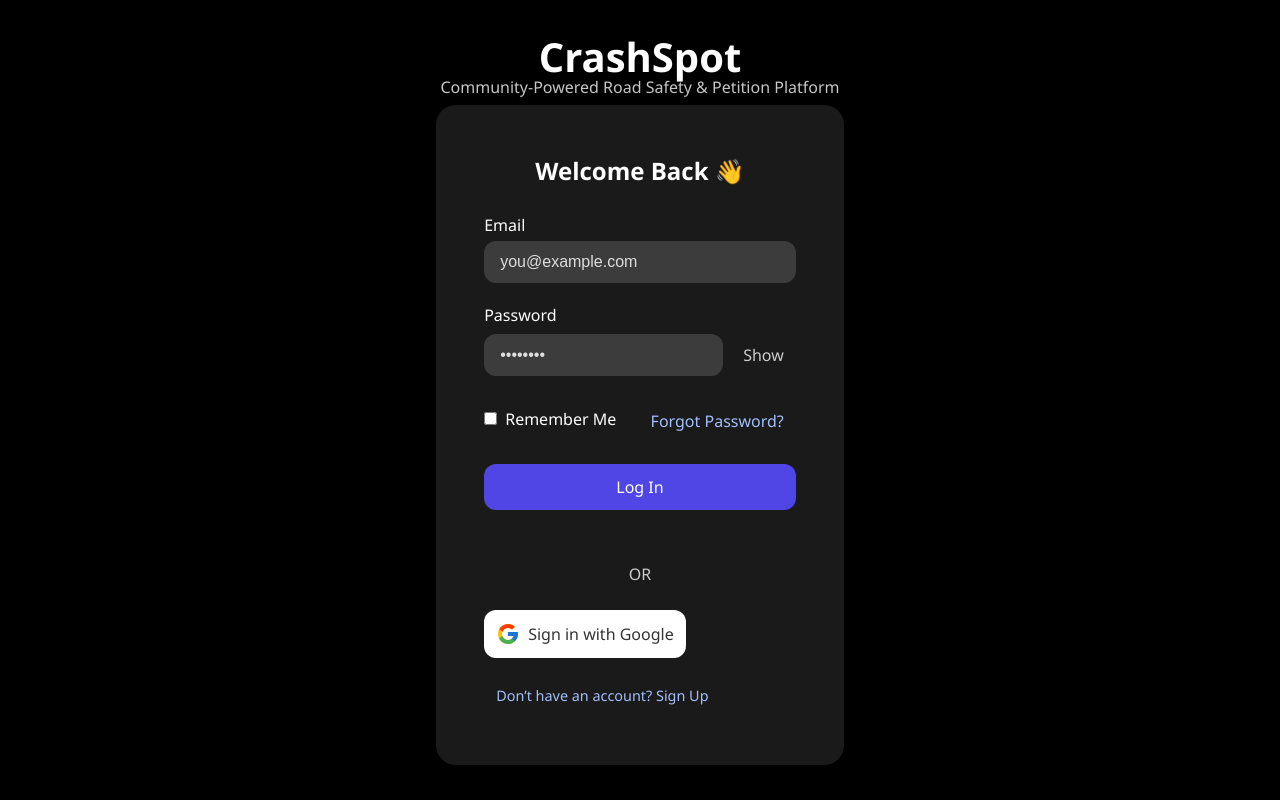
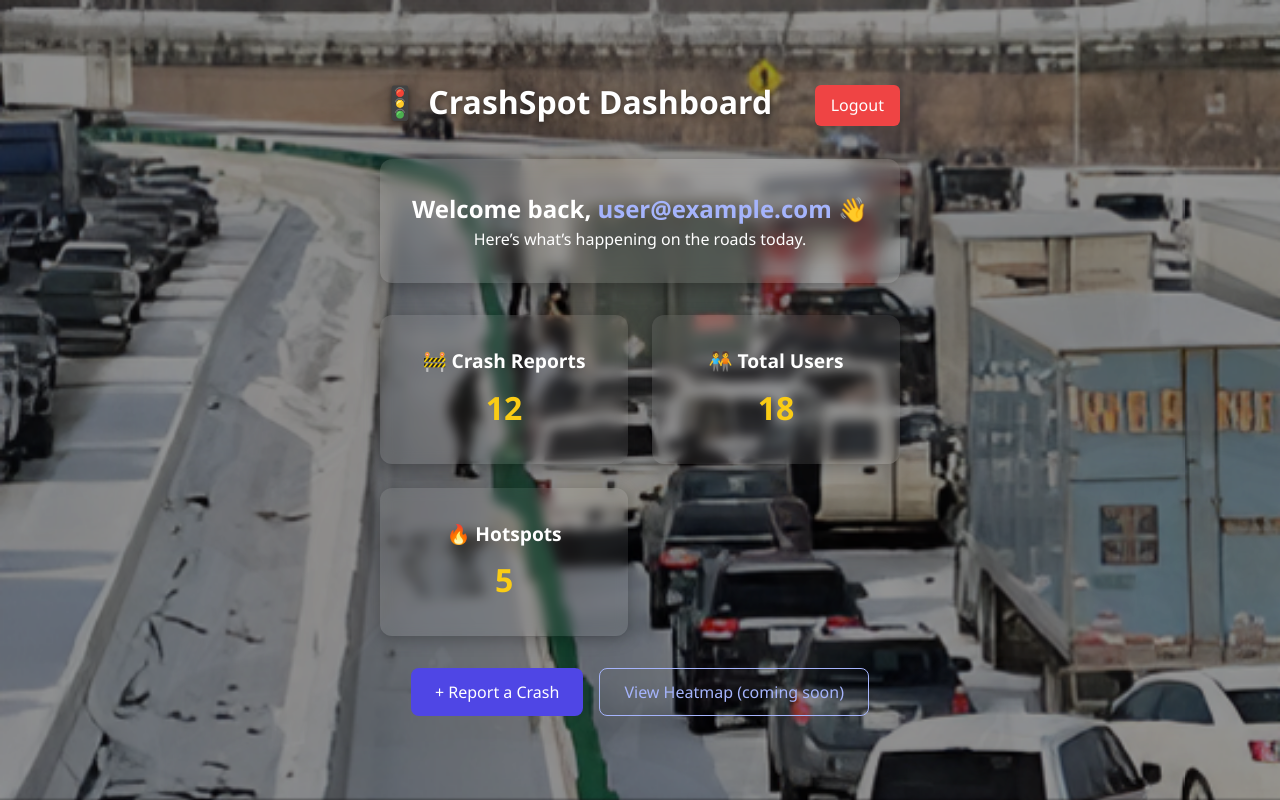
Before and after one commit to MistaZero07/Crashspot, a React (Vite) app: page /dashboard in a window 1280 px wide. Built offline with nearby package versions, Linux system fonts and the light colour scheme; no server answers; sample sign-in values are in the browser's storage; the HTML template or start-up script is replaced by a standard one.

Commit message:
Login to dashboard (successful)

```diff
--- a/src/App.jsx
+++ b/src/App.jsx
@@ -1,28 +1,68 @@
 // src/App.jsx
 import React, { useState } from "react";
+import { Routes, Route, Navigate } from "react-router-dom";
 import Login from "./pages/Login";
-import "./App.css"; // ✅ Import the global CSS file
+import Signup from "./pages/Signup";
+import Dashboard from "./pages/dashboard";
+import ProtectedRoute from "./components/ProtectedRoute";
+import "./App.css";
 
 function App() {
-  const [showLogin, setShowLogin] = useState(true);
   const [loading, setLoading] = useState(false);
   const [message, setMessage] = useState('');
   const [rememberMe, setRememberMe] = useState(false);
+  const [showLogin, setShowLogin] = useState(true);
 
   return (
     <>
-      {showLogin ? (
+      <div className="background-slider">
+        <img src="/images/crash1.jpg" alt="Crash 1" />
+        <img src="/images/crash2.jpg" alt="Crash 2" />
+        <img src="/images/crash3.jpg" alt="Crash 3" />
+      </div>
+
+      <Routes>
+        {/* Support for both "/" and "/login" routes */}
+        <Route
+          path="/"
+          element={
             <Login
-          setShowLogin={setShowLogin}
               setLoading={setLoading}
+              loading={loading}
               message={message}
               setMessage={setMessage}
               rememberMe={rememberMe}
               setRememberMe={setRememberMe}
+              setShowLogin={setShowLogin}
             />
-      ) : (
-        <p style={{ color: '#fff', textAlign: 'center', marginTop: '20vh' }}>Signup component goes here...</p>
-      )}
+          }
+        />
+        <Route
+          path="/login"
+          element={
+            <Login
+              setLoading={setLoading}
+              loading={loading}
+              message={message}
+              setMessage={setMessage}
+              rememberMe={rememberMe}
+              setRememberMe={setRememberMe}
+              setShowLogin={setShowLogin}
+            />
+          }
+        />
+        <Route path="/signup" element={<Signup setShowLogin={setShowLogin} />} />
+        <Route
+          path="/dashboard"
+          element={
+            <ProtectedRoute>
+              <Dashboard />
+            </ProtectedRoute>
+          }
+        />
+        {/* Redirect unknown paths to login */}
+        <Route path="*" element={<Navigate to="/" replace />} />
+      </Routes>
     </>
   );
 }
--- a/src/components/ProtectedRoute.jsx
+++ b/src/components/ProtectedRoute.jsx
@@ -1,3 +1,4 @@
+// src/components/ProtectedRoute.jsx
 import { Navigate } from 'react-router-dom';
 import { useAuthState } from 'react-firebase-hooks/auth';
 import { auth } from '../firebase';
--- a/src/pages/Login.jsx
+++ b/src/pages/Login.jsx
@@ -41,6 +41,7 @@ function Login({ setShowLogin, loading, setLoading, message, setMessage, remembe
       rememberMe
         ? (localStorage.setItem('rememberMe', 'true'), localStorage.setItem('email', email))
         : (localStorage.removeItem('rememberMe'), localStorage.removeItem('email'));
+
       navigate('/dashboard');
     } catch (error) {
       setMessage(`❌ ${error.message}`);
@@ -62,6 +63,12 @@ function Login({ setShowLogin, loading, setLoading, message, setMessage, remembe
 
   return (
     <>
+      <div className="background-slider">
+        <img src="/images/crash1.jpg" alt="Crash 1" />
+        <img src="/images/crash2.jpg" alt="Crash 2" />
+        <img src="/images/crash3.jpg" alt="Crash 3" />
+      </div>
+
       <h1>
         CrashSpot
         <div>Community-Powered Road Safety & Petition Platform</div>
--- /dev/null
+++ b/src/pages/dashboard.css
@@ -0,0 +1,145 @@
+/* Dashboard.css */
+
+.dashboard-wrapper {
+    max-width: 1200px;
+    margin: 0 auto;
+    padding: 2rem;
+    color: #fff;
+    text-align: center;
+    position: relative;
+    z-index: 2;
+  }
+
+  .background-slider {
+    z-index: 1;
+    position: fixed;
+    top: 0;
+    left: 0;
+    width: 100vw;
+    height: 100vh;
+    object-fit: cover;
+    overflow: hidden;
+  }
+
+  .dashboard-header {
+    display: flex;
+    justify-content: space-between;
+    align-items: center;
+    margin-bottom: 2rem;
+  }
+
+  .dashboard-header h1 {
+    font-size: 2rem;
+    font-weight: bold;
+  }
+
+  .logout-button {
+    background-color: #ef4444;
+    border: none;
+    color: white;
+    padding: 0.6rem 1rem;
+    border-radius: 6px;
+    cursor: pointer;
+    transition: background-color 0.3s;
+    z-index: 10;
+  }
+
+  .logout-button:hover {
+    background-color: #dc2626;
+  }
+
+  .welcome-section {
+    background: rgba(255, 255, 255, 0.08);
+    padding: 2rem;
+    border-radius: 12px;
+    margin-bottom: 2rem;
+    backdrop-filter: blur(8px);
+    box-shadow: 0 4px 20px rgba(0, 0, 0, 0.3);
+    animation: fadeIn 0.8s ease-in-out;
+  }
+
+  .welcome-section span {
+    font-weight: 600;
+    color: #a5b4fc;
+  }
+
+  .stats-grid {
+    display: grid;
+    grid-template-columns: repeat(auto-fit, minmax(240px, 1fr));
+    gap: 1.5rem;
+    margin-bottom: 2rem;
+  }
+
+  .stat-card {
+    background: rgba(255, 255, 255, 0.08);
+    padding: 2rem;
+    border-radius: 12px;
+    backdrop-filter: blur(6px);
+    box-shadow: 0 4px 16px rgba(0, 0, 0, 0.25);
+    transition: transform 0.3s;
+    cursor: default;
+  }
+
+  .stat-card:hover {
+    transform: translateY(-5px);
+  }
+
+  .stat-card h3 {
+    font-size: 1.2rem;
+    margin-bottom: 0.5rem;
+  }
+
+  .stat-card p {
+    font-size: 2rem;
+    font-weight: bold;
+    color: #facc15;
+  }
+
+  .dashboard-actions {
+    display: flex;
+    flex-direction: column;
+    gap: 1rem;
+  }
+
+  @media (min-width: 600px) {
+    .dashboard-actions {
+      flex-direction: row;
+      justify-content: center;
+    }
+  }
+
+  .action-button {
+    background-color: #4f46e5;
+    color: white;
+    border: none;
+    padding: 0.75rem 1.5rem;
+    border-radius: 8px;
+    font-size: 1rem;
+    cursor: pointer;
+    transition: background-color 0.3s;
+  }
+
+  .action-button:hover {
+    background-color: #3730a3;
+  }
+
+  .action-button.secondary {
+    background-color: transparent;
+    border: 1px solid #a5b4fc;
+    color: #a5b4fc;
+  }
+
+  .action-button.secondary:hover {
+    background-color: #a5b4fc10;
+  }
+
+  @keyframes fadeIn {
+    from {
+      opacity: 0;
+      transform: translateY(20px);
+    }
+    to {
+      opacity: 1;
+      transform: translateY(0);
+    }
+  }
--- a/src/pages/dashboard.jsx
+++ b/src/pages/dashboard.jsx
@@ -1,8 +1,9 @@
 import React from 'react';
 import { signOut } from 'firebase/auth';
+import { useNavigate } from 'react-router-dom';
 import { useAuthState } from 'react-firebase-hooks/auth';
 import { auth } from '../firebase';
-import { useNavigate } from 'react-router-dom';
+import './dashboard.css';
 
 const Dashboard = () => {
   const [user, loading] = useAuthState(auth);
@@ -11,7 +12,7 @@ const Dashboard = () => {
   const handleLogout = async () => {
     try {
       await signOut(auth);
-      navigate('/');
+      navigate('/'); // go to login
     } catch (error) {
       console.error('Logout error:', error.message);
     }
@@ -22,12 +23,29 @@ const Dashboard = () => {
   }
 
   return (
-    <div className="login-container" style={{ textAlign: 'center' }}>
-      <h2 style={{ marginBottom: '1rem' }}>🚦 Welcome to CrashSpot Dashboard</h2>
-      <p style={{ marginBottom: '1.5rem' }}>
-        You are logged in as: <strong>{user?.email}</strong>
-      </p>
-      <button onClick={handleLogout}>Logout</button>
+    <div className="dashboard-wrapper">
+      <header className="dashboard-header">
+        <h1>🚦 CrashSpot Dashboard</h1>
+        <button className="logout-button" onClick={handleLogout}>
+          Logout
+        </button>
+      </header>
+
+      <section className="welcome-section">
+        <h2>Welcome back, <span>{user?.email}</span> 👋</h2>
+        <p>Here’s what’s happening on the roads today.</p>
+      </section>
+
+      <section className="stats-grid">
+        <div className="stat-card"><h3>🚧 Crash Reports</h3><p>12</p></div>
+        <div className="stat-card"><h3>🧑‍🤝‍🧑 Total Users</h3><p>18</p></div>
+        <div className="stat-card"><h3>🔥 Hotspots</h3><p>5</p></div>
+      </section>
+
+      <section className="dashboard-actions">
+        <button className="action-button">+ Report a Crash</button>
+        <button className="action-button secondary">View Heatmap (coming soon)</button>
+      </section>
     </div>
   );
 };
```
Also changed, not shown: src/pages/Map.jsx (deleted, +0 -8 lines), src/pages/Petitions.jsx (deleted, +0 -8 lines), src/pages/Report.jsx (deleted, +0 -8 lines), src/pages/Signup.jsx (+39 -76 lines). Lines whose indentation alone changed are shown as unchanged.
